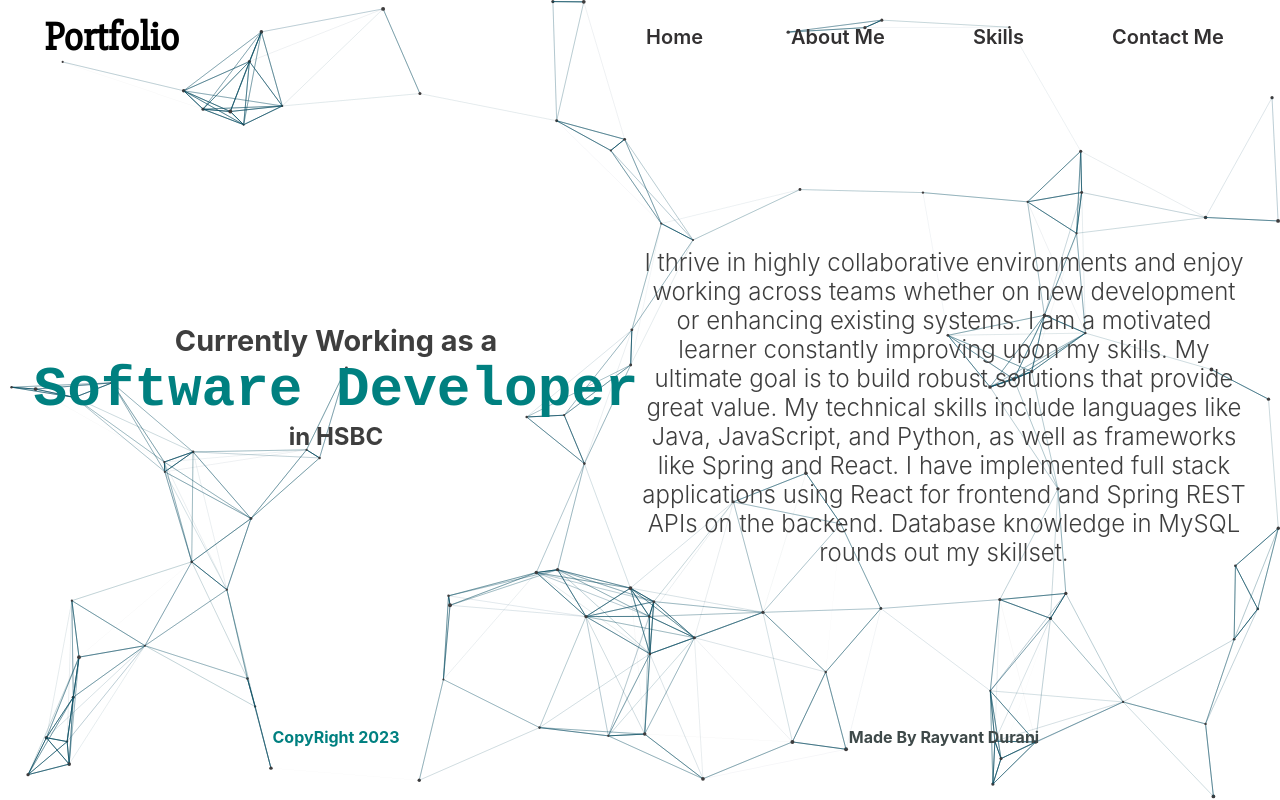
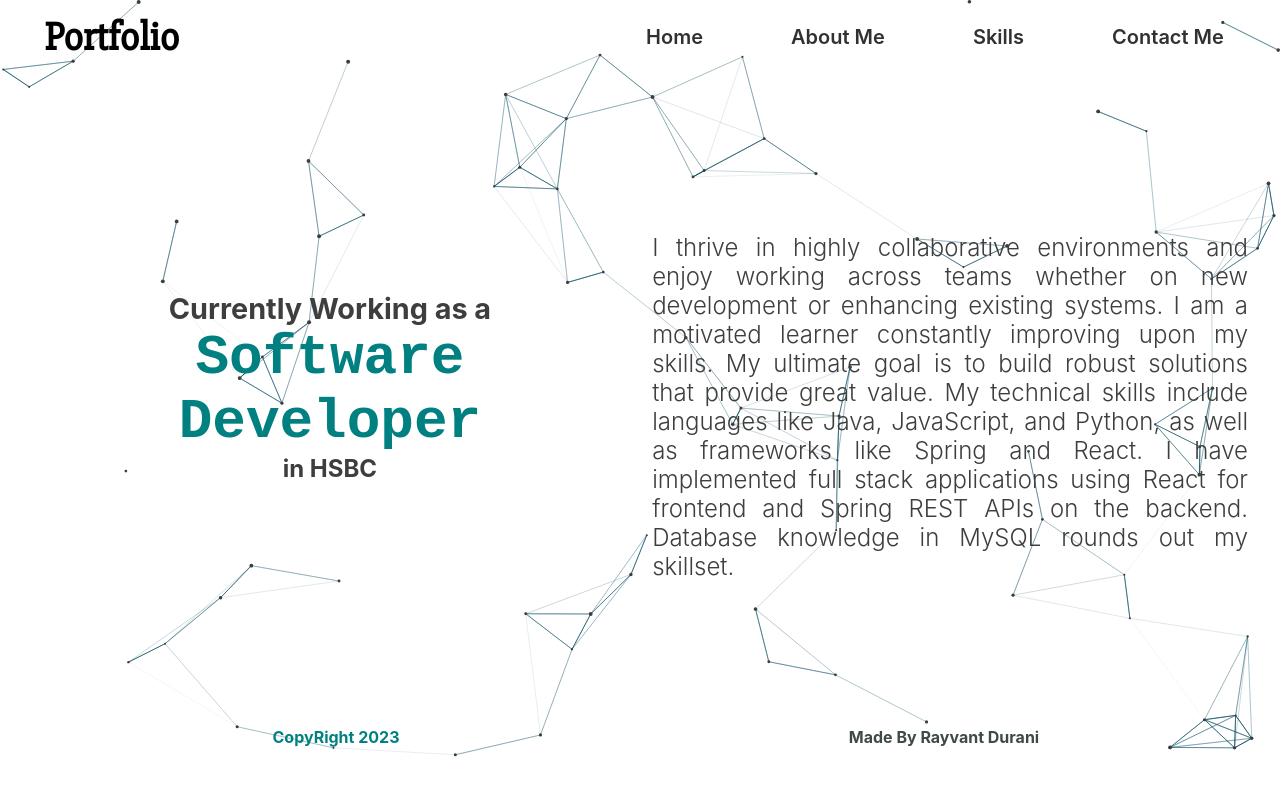
Before and after one commit to rayvantdurani/PortfolioUI, a React (Create React App) app: page /AboutMe in a window 1280 px wide. Built offline with nearby package versions, Linux system fonts and the light colour scheme; a web font is replaced by a local one.

Commit message:
reduced speed particles and justified the aboutme content

```diff
--- a/package.json
+++ b/package.json
@@ -8,6 +8,7 @@
     "@testing-library/user-event": "^13.5.0",
     "react": "^18.2.0",
     "react-dom": "^18.2.0",
+    "react-icons": "^4.11.0",
     "react-scripts": "5.0.1",
     "react-tsparticles": "^2.12.2",
     "tsparticles-slim": "^2.12.0",
--- a/src/Components/About/aboutme.css
+++ b/src/Components/About/aboutme.css
@@ -21,6 +21,7 @@
   /* border: 2px solid red; */
   justify-content: center;
   align-items: center;
+  margin-right: 2%;
 }
 
 .about_me_left_intro_div {
@@ -64,7 +65,7 @@
   color: rgb(62, 62, 62);
   font-size: 150%;
   font-weight: 350;
-  text-align: center;
+  text-align: justify;
 }
 
 @media screen and (width <700px) {
@@ -110,7 +111,7 @@
     color: rgb(62, 62, 62);
     font-size: 100%;
     font-weight: 400;
-    text-align: center;
+    text-align: justify;
   }
   .aboutme_right_container {
     padding-bottom: 10%;
--- a/src/Components/Background/BackG.js
+++ b/src/Components/Background/BackG.js
@@ -64,7 +64,7 @@ function BackG() {
           },
           links: {
             color: "#084C61",
-            distance: 150,
+            distance: 130,
             enable: true,
             opacity: 0.8,
             width: 1,
@@ -76,7 +76,7 @@ function BackG() {
               default: "bounce",
             },
             random: false,
-            speed: 4,
+            speed: 2,
             straight: false,
           },
           number: {
@@ -84,7 +84,7 @@ function BackG() {
               enable: true,
               area: 800,
             },
-            value: 90,
+            value: 70,
           },
           opacity: {
             value: 1,
```
Also changed, not shown: 1 other file (tests, documents, lock files or other folders).
